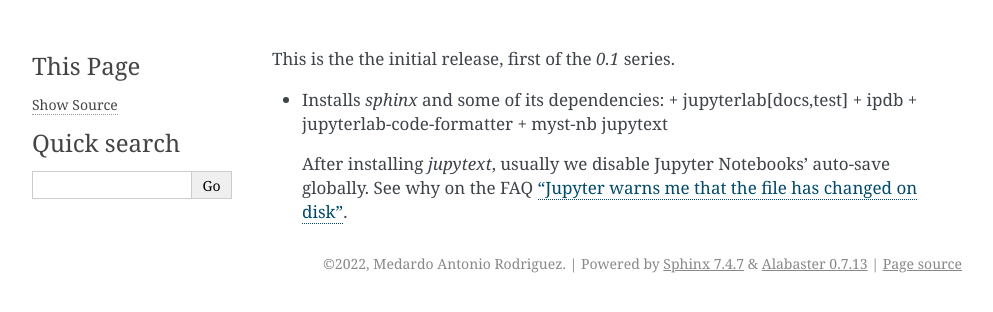
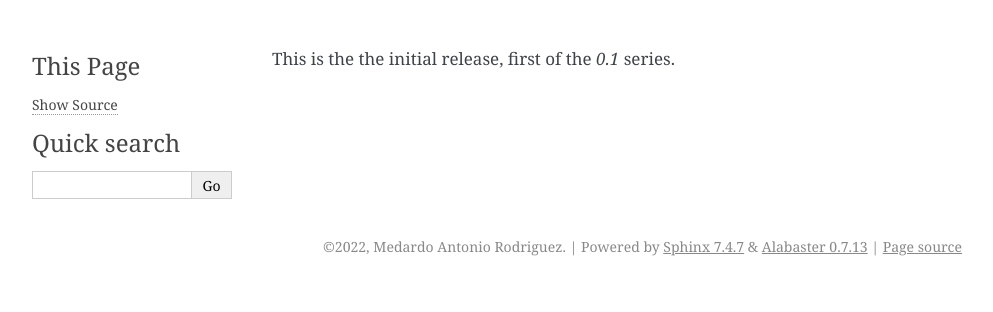
Before and after one commit to med-merchise/xint, a Sphinx documentation site: the page built from docs/source/history/changes-0.1.0.rst, in a window 1280 px wide. Shown: the top 312 px of the page, without its empty margins (148-1141 px from the left). Built offline with Sphinx 7.4.7, drawn with Linux system fonts in a browser that asks for light colours.

Commit message:
Improve documentation project

```diff
--- a/docs/source/backlog/backlog-0000-install.rst
+++ b/docs/source/backlog/backlog-0000-install.rst
@@ -20,6 +20,11 @@
     echo "Jupyter.notebook.set_autosave_interval(0);" \
          >> ~/.jupyter/custom/custom.js
 
+  This is to avoid a warning, see why on the FAQ `"Jupyter warns me that the
+  file has changed on disk" <jupyter-warn_>`__.
+
+.. _jupyter-warn: https://jupytext.readthedocs.io/en/latest/faq.html#jupyter-warns-me-that-the-file-has-changed-on-disk
+
 - `voila` - the ``jupyter lab`` preview extension for `Voilà <voila_>`__
   needs to be installed with::
 
--- a/docs/source/history/changes-0.1.0.rst
+++ b/docs/source/history/changes-0.1.0.rst
@@ -1,13 +1 @@
 This is the the initial release, first of the `0.1` series.
-
-- Installs `sphinx` and some of its dependencies:
-  + jupyterlab[docs,test]
-  + ipdb
-  + jupyterlab-code-formatter
-  + myst-nb jupytext
-
-  After installing `jupytext`, usually we disable Jupyter Notebooks' auto-save
-  globally.  See why on the FAQ `"Jupyter warns me that the file has changed
-  on disk" <jupyter-warn_>`__.
-
-.. _jupyter-warn: https://jupytext.readthedocs.io/en/latest/faq.html#jupyter-warns-me-that-the-file-has-changed-on-disk
--- a/docs/source/index.rst
+++ b/docs/source/index.rst
@@ -11,6 +11,7 @@
 
    adrs
    backlog
+   faqs
 
    HISTORY
    AUTHORS
```
Also changed, not shown: docs/source/faqs.rst (added, +9 -0 lines).
